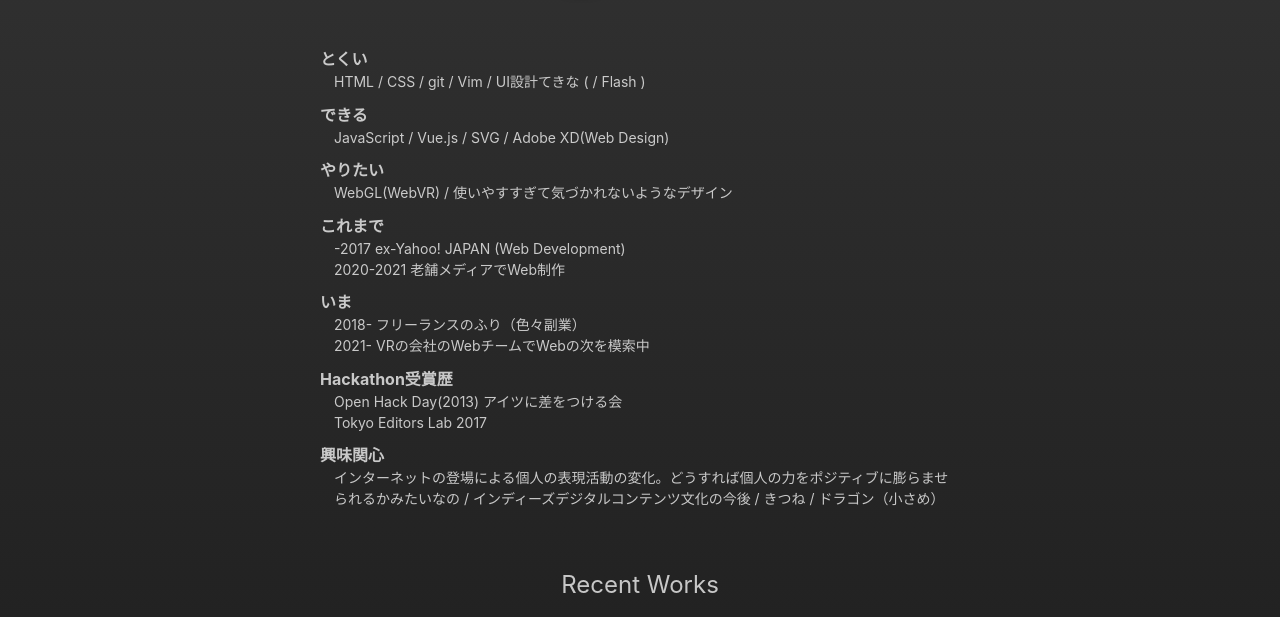
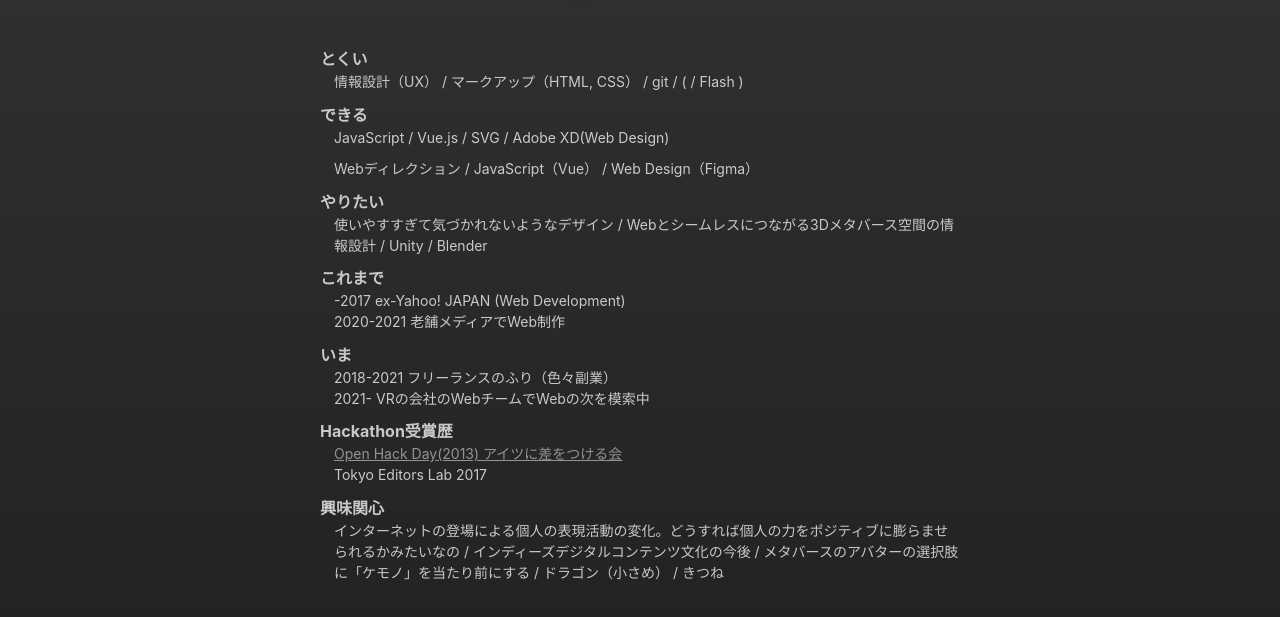
Before and after one commit to Yeshi/my-profile, a plain HTML site: page index.html in a window 1280 px wide. Shown: the part 181-798 px from the top of the page. Drawn offline with Linux system fonts and the light colour scheme.

Commit message:
Update Profile

```diff
--- a/index.html
+++ b/index.html
@@ -1,5 +1,6 @@
 <!DOCTYPE html>
 <html lang="ja">
+
   <head>
     <meta charset="UTF-8" />
     <meta name="viewport" content="width=device-width, initial-scale=1.0" />
@@ -7,6 +8,7 @@
     <title>@Yeshi</title>
     <link rel="stylesheet" href="style.css" />
   </head>
+
 <body>
     <div class="wrapper">
         <div class="profile-image">
@@ -16,30 +18,27 @@
         <div class="sec portfolio-profile">
             <dl class="profile-text">
                 <dt>とくい</dt>
-          <dd>HTML / CSS / git / Vim / UI設計てきな ( / Flash )</dd>
+                <dd>情報設計（UX） / マークアップ（HTML, CSS） / git / ( / Flash )</dd>
                 <dt>できる</dt>
                 <dd>JavaScript / Vue.js / SVG / Adobe XD(Web Design)</dd>
+                <dd>Webディレクション / JavaScript（Vue） / Web Design（Figma）</dd>
                 <dt>やりたい</dt>
-          <dd>WebGL(WebVR) / 使いやすすぎて気づかれないようなデザイン</dd>
+                <dd>使いやすすぎて気づかれないようなデザイン / Webとシームレスにつながる3Dメタバース空間の情報設計 / Unity / Blender</dd>
                 <dt>これまで</dt>
-          <dd>
-            -2017 ex-Yahoo! JAPAN (Web Development)<br />2020-2021
-            老舗メディアでWeb制作
-          </dd>
+                <dd>-2017 ex-Yahoo! JAPAN (Web Development)<br />
+                    2020-2021 老舗メディアでWeb制作</dd>
                 <dt>いま</dt>
-          <dd>
-            2018- フリーランスのふり（色々副業）<br />2021-
-            VRの会社のWebチームでWebの次を模索中
-          </dd>
+                <dd>2018-2021 フリーランスのふり（色々副業）<br />
+                    2021- VRの会社のWebチームでWebの次を模索中</dd>
                 <dt>Hackathon受賞歴</dt>
                 <dd>
-            Open Hack Day(2013) アイツに差をつける会<br />Tokyo Editors Lab 2017
+                    <a href="https://hackday.jp/2013/">Open Hack Day(2013) アイツに差をつける会</a><br />
+                    Tokyo Editors Lab 2017
                 </dd>
                 <dt>興味関心</dt>
                 <dd>
                     インターネットの登場による個人の表現活動の変化。どうすれば個人の力をポジティブに膨らませられるかみたいなの
-            / インディーズデジタルコンテンツ文化の今後 / きつね /
-            ドラゴン（小さめ）
+                    / インディーズデジタルコンテンツ文化の今後 / メタバースのアバターの選択肢に「ケモノ」を当たり前にする / ドラゴン（小さめ） / きつね
                 </dd>
             </dl>
         </div>
@@ -69,10 +68,7 @@
                     </a>
                 </li>
                 <li>
-            <a
-              href="https://yeshi-sandbox.firebaseapp.com/uropoke/"
-              target="_blank"
-            >
+                    <a href="https://yeshi-sandbox.firebaseapp.com/uropoke/" target="_blank">
                         <div class="works-image">
                             <img src="images/works-4.png" alt="" />
                         </div>
@@ -119,4 +115,5 @@
         </div>
     </div>
 </body>
+
 </html>
```
Lines whose indentation alone changed are shown as unchanged.
